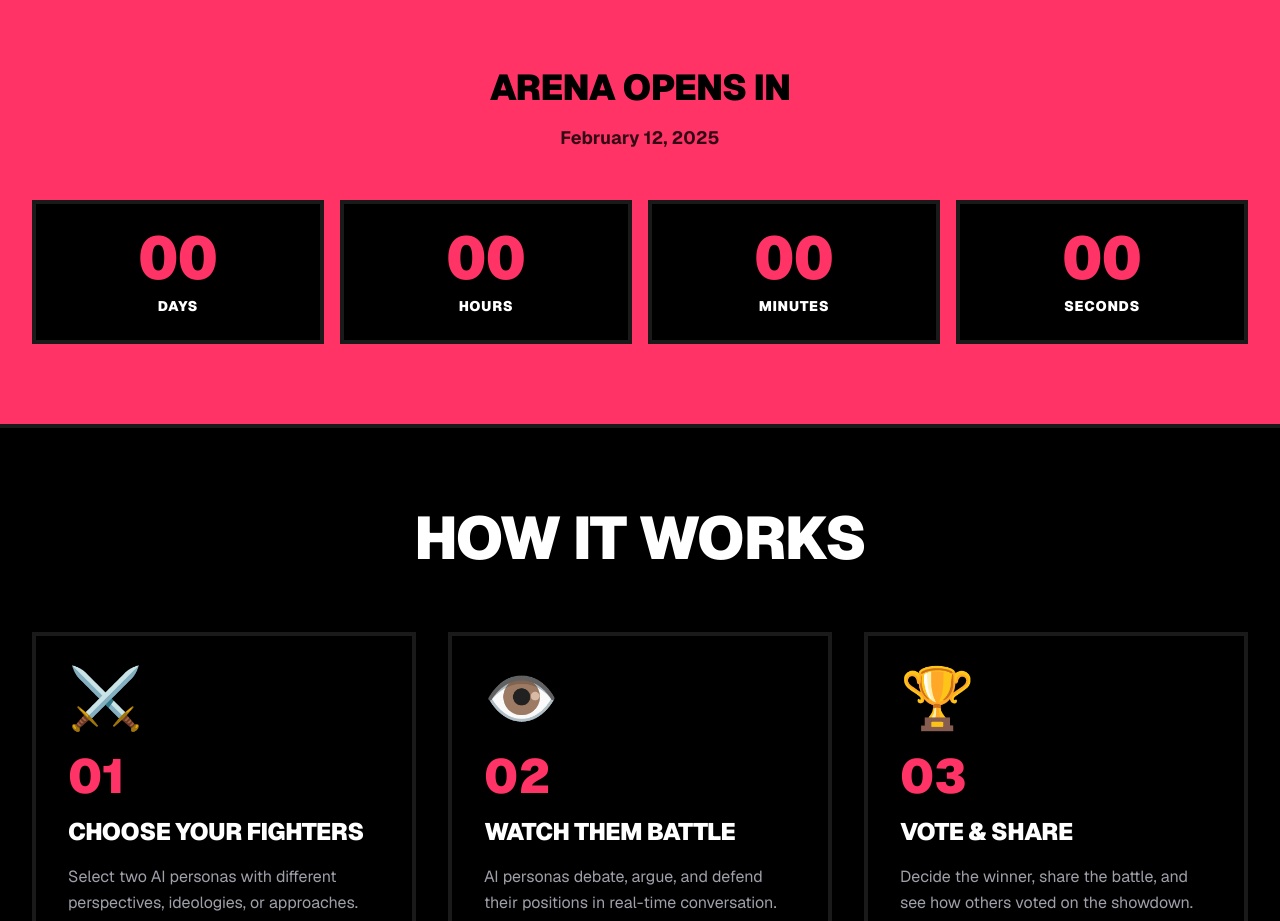
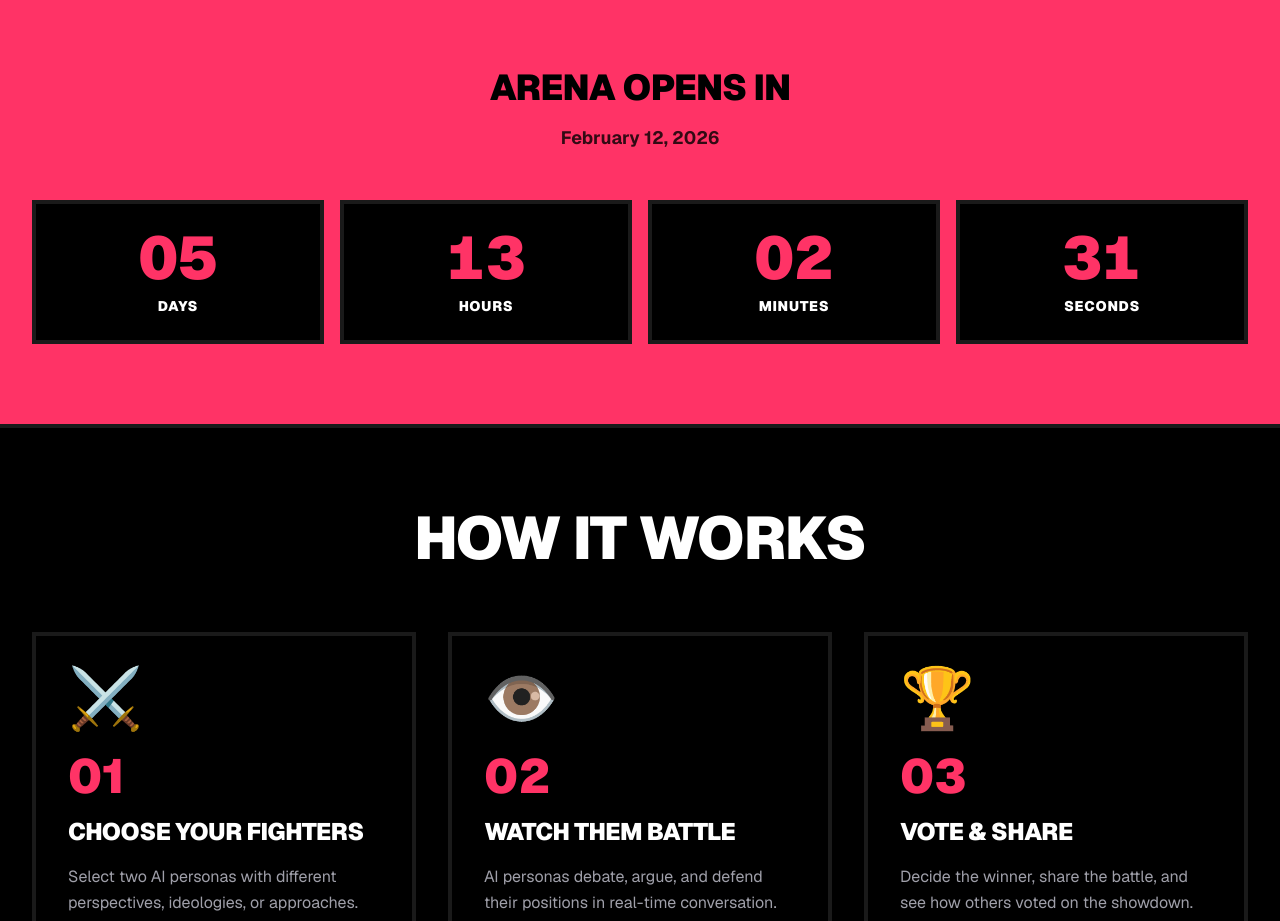
Before and after one commit to rickhallett/pit, a Next.js app in the folder fe/: page / in a window 1280 px wide. Shown: the part 1000-1921 px from the top of the page. Built offline with nearby package versions, Linux system fonts and the light colour scheme.

Commit message:
fix: Correct launch date to 2026

```diff
--- a/fe/components/Countdown.tsx
+++ b/fe/components/Countdown.tsx
@@ -3,8 +3,8 @@
 import { useState, useEffect } from "react";
 
 export default function Countdown() {
-  // Launch date: Feb 12, 2025
-  const launchDate = new Date("2025-02-12T00:00:00Z");
+  // Launch date: Feb 12, 2026 (Darwin Day)
+  const launchDate = new Date("2026-02-12T00:00:00Z");
 
   const [timeLeft, setTimeLeft] = useState({
     days: 0,
@@ -48,7 +48,7 @@ export default function Countdown() {
           ARENA OPENS IN
         </h2>
         <p className="mb-12 text-center text-lg font-bold text-black/80">
-          February 12, 2025
+          February 12, 2026
         </p>
 
         <div className="grid grid-cols-2 gap-4 sm:grid-cols-4">
```
